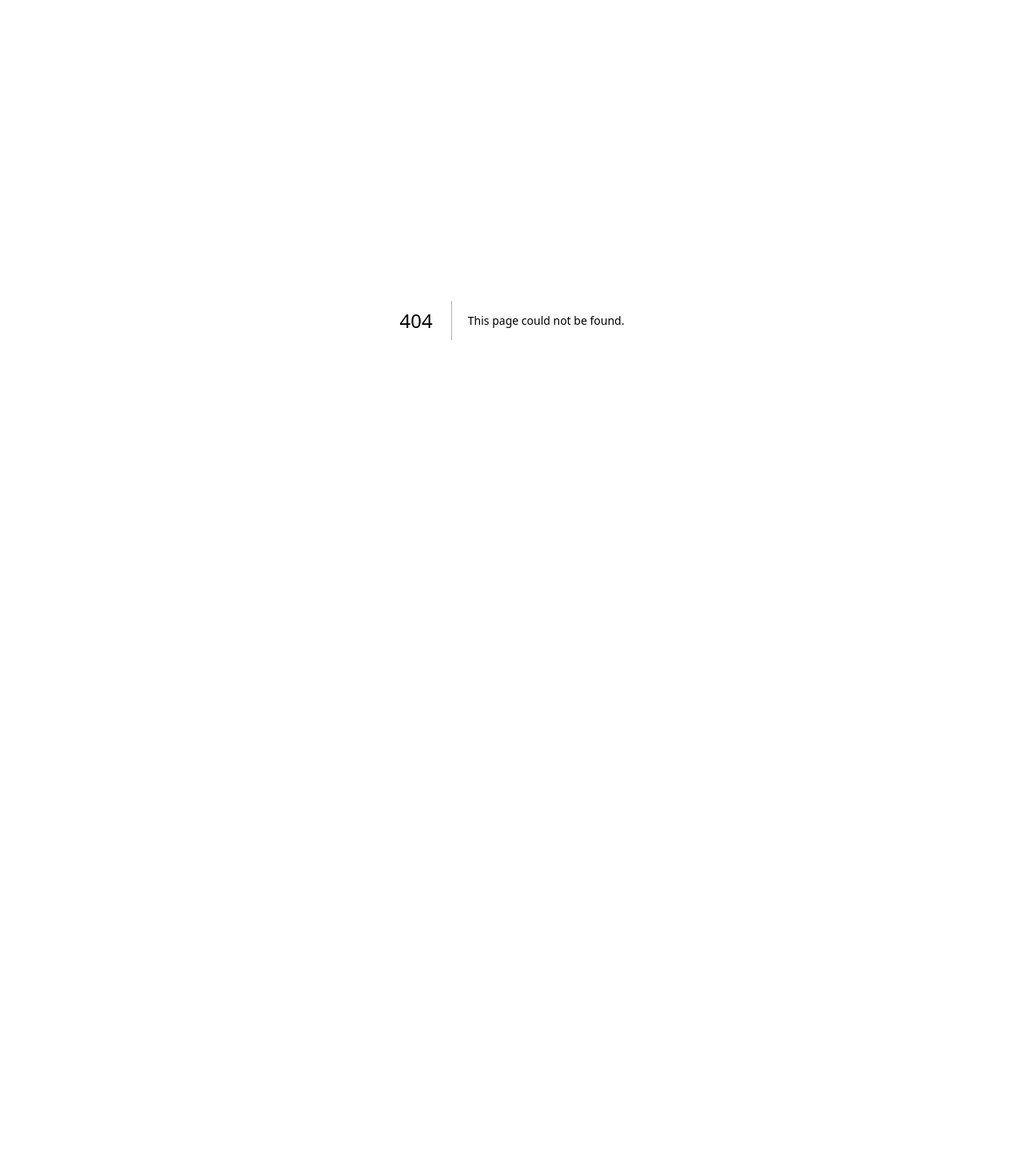
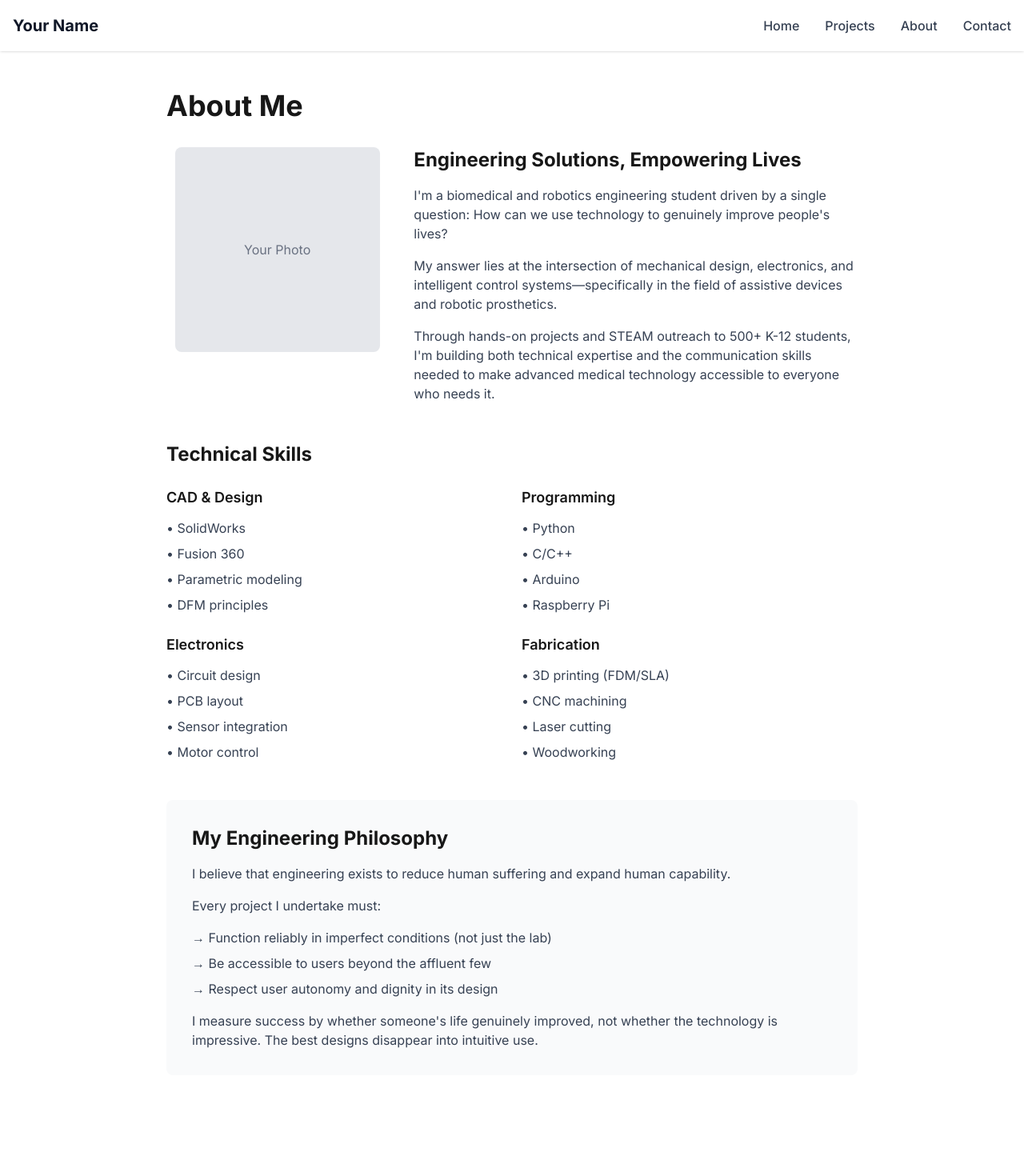
Before and after one commit to danielcarrillolopez/portfolio-website, a Next.js app: page /about in a window 1280 px wide. Before the commit this address had no page. Shown: the top 1470 px of the page at 80% size. Before the commit the page ends 800 px from the top, so only its background shows below. Built offline with nearby package versions, Linux system fonts and the light colour scheme.

Commit message:
- Created and imported Navigation component
- Added it at the top (appears on all pages)

- Added a footer at the bottom (appears on all pages)

- Updated metadata (SEO info)

- Added pages and content for each (Projects, About, Contact)

```diff
--- /dev/null
+++ b/src/app/about/page.js
@@ -0,0 +1,103 @@
+export default function About() {
+  return (
+    <main className="min-h-screen bg-white py-12">
+      <div className="container mx-auto px-4 max-w-4xl">
+        <h1 className="text-4xl font-bold mb-8">About Me</h1>
+
+        {/* Profile Section */}
+        <div className="flex flex-col md:flex-row gap-8 mb-12">
+          <div className="md:w-1/3">
+            <div className="w-64 h-64 bg-gray-200 rounded-lg mx-auto flex items-center justify-center">
+              <p className="text-gray-500">Your Photo</p>
+            </div>
+          </div>
+
+          <div className="md:w-2/3">
+            <h2 className="text-2xl font-bold mb-4">Engineering Solutions, Empowering Lives</h2>
+            <p className="text-gray-700 mb-4">
+              I'm a biomedical and robotics engineering student driven by a single question:
+              How can we use technology to genuinely improve people's lives?
+            </p>
+            <p className="text-gray-700 mb-4">
+              My answer lies at the intersection of mechanical design, electronics, and
+              intelligent control systems—specifically in the field of assistive devices
+              and robotic prosthetics.
+            </p>
+            <p className="text-gray-700">
+              Through hands-on projects and STEAM outreach to 500+ K-12 students, I'm
+              building both technical expertise and the communication skills needed to
+              make advanced medical technology accessible to everyone who needs it.
+            </p>
+          </div>
+        </div>
+
+        {/* Skills Section */}
+        <div className="mb-12">
+          <h2 className="text-2xl font-bold mb-6">Technical Skills</h2>
+
+          <div className="grid md:grid-cols-2 gap-6">
+            <div>
+              <h3 className="text-lg font-semibold mb-3">CAD & Design</h3>
+              <ul className="space-y-2 text-gray-700">
+                <li>• SolidWorks</li>
+                <li>• Fusion 360</li>
+                <li>• Parametric modeling</li>
+                <li>• DFM principles</li>
+              </ul>
+            </div>
+
+            <div>
+              <h3 className="text-lg font-semibold mb-3">Programming</h3>
+              <ul className="space-y-2 text-gray-700">
+                <li>• Python</li>
+                <li>• C/C++</li>
+                <li>• Arduino</li>
+                <li>• Raspberry Pi</li>
+              </ul>
+            </div>
+
+            <div>
+              <h3 className="text-lg font-semibold mb-3">Electronics</h3>
+              <ul className="space-y-2 text-gray-700">
+                <li>• Circuit design</li>
+                <li>• PCB layout</li>
+                <li>• Sensor integration</li>
+                <li>• Motor control</li>
+              </ul>
+            </div>
+
+            <div>
+              <h3 className="text-lg font-semibold mb-3">Fabrication</h3>
+              <ul className="space-y-2 text-gray-700">
+                <li>• 3D printing (FDM/SLA)</li>
+                <li>• CNC machining</li>
+                <li>• Laser cutting</li>
+                <li>• Woodworking</li>
+              </ul>
+            </div>
+          </div>
+        </div>
+
+        {/* Philosophy Section */}
+        <div className="bg-gray-50 rounded-lg p-8">
+          <h2 className="text-2xl font-bold mb-4">My Engineering Philosophy</h2>
+          <p className="text-gray-700 mb-4">
+            I believe that engineering exists to reduce human suffering and expand human capability.
+          </p>
+          <p className="text-gray-700 mb-4">
+            Every project I undertake must:
+          </p>
+          <ul className="space-y-2 text-gray-700 mb-4">
+            <li>→ Function reliably in imperfect conditions (not just the lab)</li>
+            <li>→ Be accessible to users beyond the affluent few</li>
+            <li>→ Respect user autonomy and dignity in its design</li>
+          </ul>
+          <p className="text-gray-700">
+            I measure success by whether someone's life genuinely improved, not whether
+            the technology is impressive. The best designs disappear into intuitive use.
+          </p>
+        </div>
+      </div>
+    </main>
+  );
+}
--- /dev/null
+++ b/src/app/contact/page.js
@@ -0,0 +1,76 @@
+export default function Contact() {
+  return (
+    <main className="min-h-screen bg-gray-50 py-12">
+      <div className="container mx-auto px-4 max-w-2xl">
+        <h1 className="text-4xl font-bold text-center mb-4">Get In Touch</h1>
+        <p className="text-xl text-gray-600 text-center mb-12">
+          Interested in collaboration, have questions about my projects,
+          or want to discuss prosthetic design? I'd love to hear from you!
+        </p>
+
+        {/* Contact Options */}
+        <div className="bg-white rounded-lg shadow-md p-8 mb-8">
+          <h2 className="text-2xl font-bold mb-6">Connect With Me</h2>
+
+          <div className="space-y-4">
+            <div className="flex items-center gap-4">
+              <div className="w-12 h-12 bg-blue-100 rounded-full flex items-center justify-center">
+                <span className="text-2xl">📧</span>
+              </div>
+              <div>
+                <p className="font-semibold">Email</p>
+                <a href="mailto:your.email@example.com" className="text-blue-600 hover:underline">
+                  your.email@example.com
+                </a>
+              </div>
+            </div>
+
+            <div className="flex items-center gap-4">
+              <div className="w-12 h-12 bg-blue-100 rounded-full flex items-center justify-center">
+                <span className="text-2xl">💼</span>
+              </div>
+              <div>
+                <p className="font-semibold">LinkedIn</p>
+                <a
+                  href="https://linkedin.com/in/yourprofile"
+                  target="_blank"
+                  className="text-blue-600 hover:underline"
+                >
+                  linkedin.com/in/yourprofile
+                </a>
+              </div>
+            </div>
+
+            <div className="flex items-center gap-4">
+              <div className="w-12 h-12 bg-gray-100 rounded-full flex items-center justify-center">
+                <span className="text-2xl">💻</span>
+              </div>
+              <div>
+                <p className="font-semibold">GitHub</p>
+                <a
+                  href="https://github.com/yourusername"
+                  target="_blank"
+                  className="text-blue-600 hover:underline"
+                >
+                  github.com/yourusername
+                </a>
+              </div>
+            </div>
+          </div>
+        </div>
+
+        {/* What to Reach Out About */}
+        <div className="bg-white rounded-lg shadow-md p-8">
+          <h2 className="text-2xl font-bold mb-4">Let's Discuss</h2>
+          <ul className="space-y-3 text-gray-700">
+            <li>✓ Prosthetic technology and assistive device design</li>
+            <li>✓ Project collaborations and open-source contributions</li>
+            <li>✓ STEAM education and outreach opportunities</li>
+            <li>✓ Internship and research possibilities</li>
+            <li>✓ Engineering challenges you're working on</li>
+          </ul>
+        </div>
+      </div>
+    </main>
+  );
+}
--- a/src/app/layout.js
+++ b/src/app/layout.js
@@ -1,28 +1,30 @@
-import { Geist, Geist_Mono } from "next/font/google";
-import "./globals.css";
+import { Inter } from 'next/font/google';
+import './globals.css';
+import Navigation from '@/components/Navigation';
 
-const geistSans = Geist({
-  variable: "--font-geist-sans",
-  subsets: ["latin"],
-});
-
-const geistMono = Geist_Mono({
-  variable: "--font-geist-mono",
-  subsets: ["latin"],
-});
+const inter = Inter({ subsets: ['latin'] });
 
 export const metadata = {
-  title: "Create Next App",
-  description: "Generated by create next app",
+  title: 'Your Name - Biomedical & Robotics Engineering',
+  description: 'Portfolio showcasing biomedical and robotics engineering projects, with focus on prosthetic design and STEAM education.',
 };
 
 export default function RootLayout({ children }) {
   return (
     <html lang="en">
-      <body
-        className={`${geistSans.variable} ${geistMono.variable} antialiased`}
-      >
+      <body className={inter.className}>
+        <Navigation />
         {children}
+
+        {/* Footer */}
+        <footer className="bg-gray-900 text-white py-8 mt-20">
+          <div className="container mx-auto px-4 text-center">
+            <p className="mb-2">© 2024 Your Name. All rights reserved.</p>
+            <p className="text-gray-400 text-sm">
+              Built with Next.js • Deployed on Vercel
+            </p>
+          </div>
+        </footer>
       </body>
     </html>
   );
--- /dev/null
+++ b/src/app/projects/page.js
@@ -0,0 +1,25 @@
+export default function Projects() {
+  return (
+    <main className="min-h-screen bg-gray-50 py-12">
+      <div className="container mx-auto px-4">
+        <h1 className="text-4xl font-bold text-center mb-4">My Projects</h1>
+        <p className="text-xl text-gray-600 text-center mb-12 max-w-3xl mx-auto">
+          A collection of my biomedical and robotics engineering projects,
+          from concept to prototype.
+        </p>
+
+        {/* Project Grid */}
+        <div className="grid md:grid-cols-2 lg:grid-cols-3 gap-8 max-w-7xl mx-auto">
+          {/* We'll populate this with actual projects later */}
+          <div className="bg-white rounded-lg shadow-md p-6">
+            <h3 className="text-xl font-bold mb-2">Project Template</h3>
+            <p className="text-gray-600">
+              This is where your projects will be displayed.
+              We'll add real content soon!
+            </p>
+          </div>
+        </div>
+      </div>
+    </main>
+  );
+}
--- /dev/null
+++ b/src/components/Navigation.js
@@ -0,0 +1,44 @@
+import Link from 'next/link';
+
+export default function Navigation() {
+  return (
+    <nav className="bg-white shadow-sm sticky top-0 z-50">
+      <div className="container mx-auto px-4">
+        <div className="flex justify-between items-center h-16">
+          {/* Logo/Name */}
+          <Link href="/" className="text-xl font-bold text-gray-900 hover:text-gray-700">
+            Your Name
+          </Link>
+
+          {/* Navigation Links */}
+          <div className="flex gap-8">
+            <Link
+              href="/"
+              className="text-gray-700 hover:text-gray-900 font-medium transition"
+            >
+              Home
+            </Link>
+            <Link
+              href="/projects"
+              className="text-gray-700 hover:text-gray-900 font-medium transition"
+            >
+              Projects
+            </Link>
+            <Link
+              href="/about"
+              className="text-gray-700 hover:text-gray-900 font-medium transition"
+            >
+              About
+            </Link>
+            <Link
+              href="/contact"
+              className="text-gray-700 hover:text-gray-900 font-medium transition"
+            >
+              Contact
+            </Link>
+          </div>
+        </div>
+      </div>
+    </nav>
+  );
+}
```
